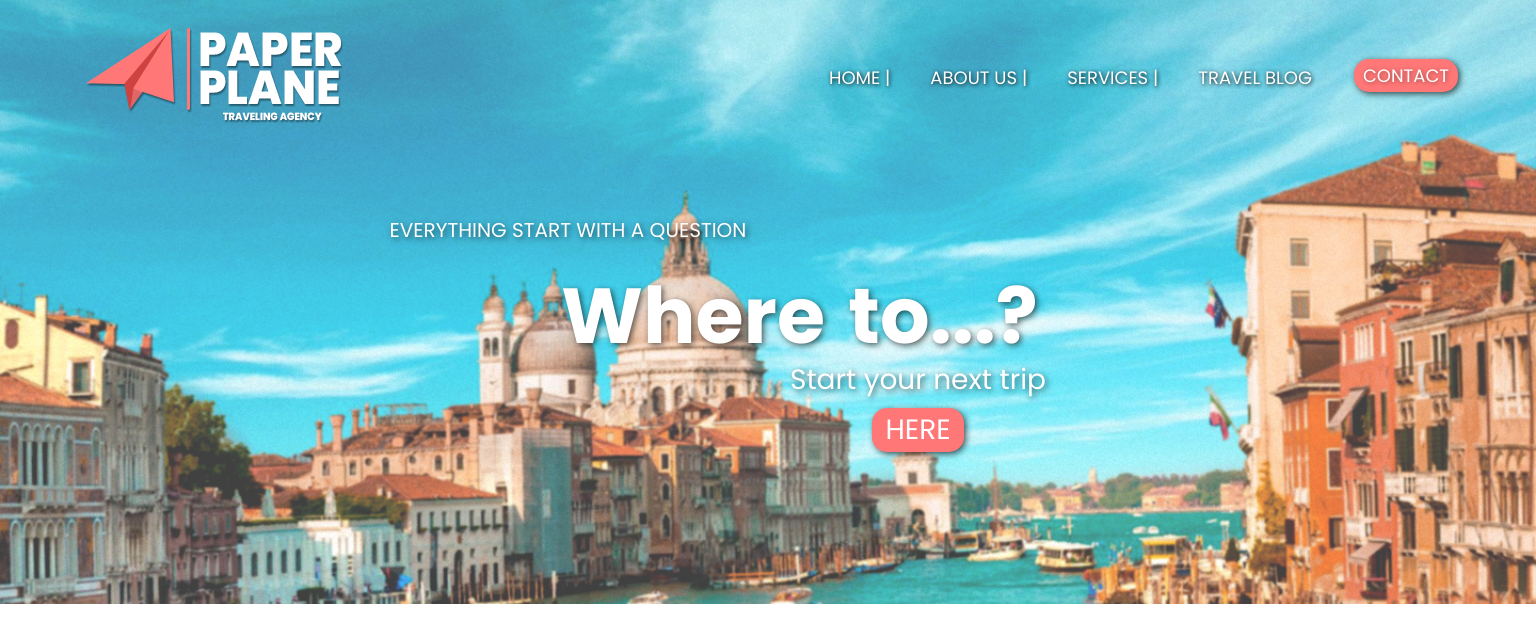
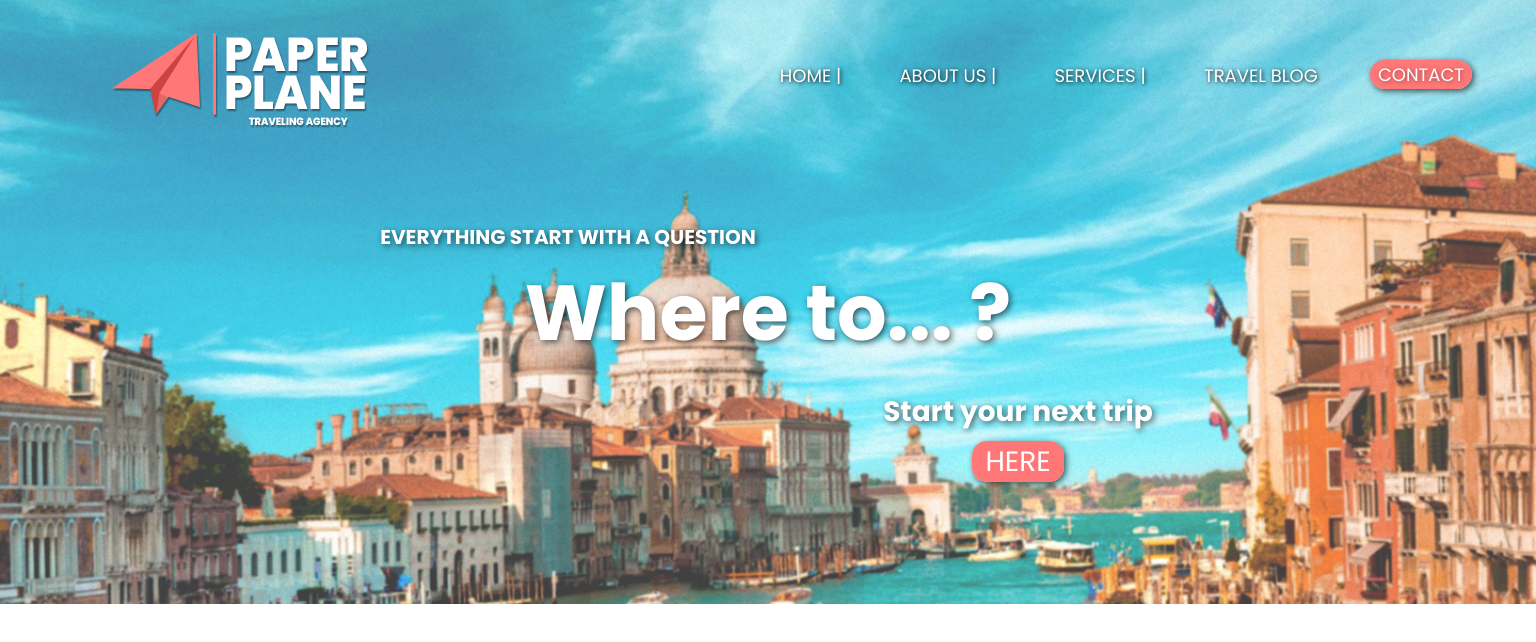
Before and after one commit to Escobar-Gonzalo/pre-entrega2-escobar, a plain HTML site: page index.html in a window 1536 px wide. Drawn offline with Linux system fonts and the light colour scheme.

Commit message:
correcion final del header de index

```diff
--- a/css/style.css
+++ b/css/style.css
@@ -1,92 +1,63 @@
 *{
     margin: 0;
     padding: 0;
-    box-sizing: border-box;
-}
+    box-sizing: border-box;}
 
 @media only screen and (min-width: 0px) {
 
 
 .wraper01{
     display: grid;
-    grid-template-areas:
-    "header"
-    "main01"
-    "footer";
+    width:100%;
+    height: 100vh;
     grid-template-columns: 100%;
-    grid-template-rows: 657px 1000px 500px;
-}
+    grid-template-rows: 620px 1000px 500px;}
 
-.header01 {
-    grid-area: header;
+.headCont1 {
     display: grid;
-    grid-template-rows: 86px 80px 95px 100px 65px 45px 40px;
-    grid-template-areas:
-    "logo"
-    "navBar"
-    "title01"
-    "title02"
-    "title03"
-    "title04"
-    "kmButton"
-    ;
-    grid-template-columns: 100%;
-    justify-content: center;
+    grid-template-rows: 200px 350px;
+    align-items: center;
     background-image: url(../assets/img/banner/banner-home.jpg);
     background-position: 58%;
     background-size: cover;
-    background-repeat: no-repeat;
-    height: 580px;
-}
+    background-repeat: no-repeat;}
 
-.sNavBar{
-    grid-area: navBar;
+.navBar{
+    display: grid;
+    grid-template-rows: 1fr 40px 30px;
+    justify-items: center;
+    align-items: center;}
+
+.logo {
     display: flex;
-    flex-direction: column;
-    justify-content: space-evenly;
-}
+    width: 100%;
+    justify-content: center;
+    margin-bottom: 10px;}
 
-.logo{
-    grid-area: logo;
-    display: flex;
-    justify-content: center;
-    align-self: center;
-    padding-top: 10px;
-}
+.logo img{
+    height: 62px;
+    width: 162px;}
 
-.logo a img{
-    height: 65px;
-    width: 180px;
-
-}
-
-.sNavBar ul{
+.navBar ul{
+    width: 100%;
     display: flex;
     flex-direction: row;
-    justify-content: center;
-    justify-self: center;
-    align-self: space-evenly;
-    margin: 4px;
-    margin-top: 8px;
-    list-style: none;
-    }
+    justify-content: space-evenly;
+    list-style: none;}
 
-.sNavBar li a {
+.navBar li a {
     text-decoration: none;
     color: white;
     text-transform: uppercase;
     font-family: 'Poppins', sans-serif;
     font-size: 14px;
-    text-shadow: 1px 1px 4px black;
-    margin: 4px;
-}
+    text-shadow: 1px 1px 4px black;}
 
-.contactButton{
-    display: flex;
-    flex-direction: row;
-    justify-content: center;
-    margin-top: 12px;
-}
+.headerText{
+    display: grid;
+    grid-template-rows: 1fr 1fr 1fr 1fr;
+    justify-items: center;
+    align-items: center;}
 
 .contactButton a {
     text-decoration: none;
@@ -98,76 +69,34 @@
     font-size: 14px;
     background-color: #FF7777;
     padding: 2px 8px 2px 8px;
-    box-shadow: 2px 2px 6px rgba(0, 0, 0, 0.674);
-}
+    box-shadow: 2px 2px 6px rgba(0, 0, 0, 0.674);}
 
 .mainUpTitle{
-    grid-area: title01;
-    display: flex;
-    justify-content: center;
-    align-items: center;
     text-align: center;
-    font-size: normal;
     text-transform: uppercase;
     font-size: 18px;
     color: white;
     font-family: 'Poppins', sans-serif;
     text-shadow: 2px 2px 6px rgba(0, 0, 0, 0.632);
-    padding-top: 25px;
-}
+    margin-bottom: 25px;}
 
-.mainTitle01{
-    grid-area: title02;
-    display: flex;
-    justify-content: center;
-    align-items: center;
+.mainTitle{
     text-align: center;
-    font-style: normal;
-    font-size: 50px;
+    font-size: 48px;
     color: white;
     font-family: 'Poppins', sans-serif;
-    text-shadow: 2px 2px 6px rgba(0, 0, 0, 0.632);
-    padding-right: 45px;
-    padding-bottom: 20px;
-}
-
-.mainTitle02{
-    grid-area: title03;
-    display: flex;
-    justify-content: center;
-    align-items: center;
-    text-align: center;
-    font-style: normal;
-    font-size: 50px;
-    color: white;
-    font-family: 'Poppins', sans-serif;
-    text-shadow: 2px 2px 6px rgba(0, 0, 0, 0.632);
-    padding-bottom: 60px;
-    padding-left: 120px;
-}
-
+    text-shadow: 2px 2px 6px rgba(0, 0, 0, 0.632);}
 
 .mainSubTitle{
-    grid-area: title04;
-    display: flex;
-    justify-content: center;
-    align-items: center;
     text-align: center;
-    font-style: normal;
     font-size: 24px;
     color: white;
     font-family: 'Poppins', sans-serif;
     text-shadow: 2px 2px 6px rgba(0, 0, 0, 0.632);
-    padding-bottom: 20px;
-}
+    margin-top: 10px;}
 
 .hereButton{
-    grid-area: kmButton;
-    display: flex;
-    flex-direction: row;
-    justify-content: center;
-    align-self: center;
-}
+    margin-bottom: 16px;}
 
 .hereButton a {
     text-decoration: none;
@@ -179,109 +108,72 @@
     font-size: 28px;
     background-color: #FF7777;
     padding: 1px 13px 1px 13px;
-    box-shadow: 2px 2px 6px rgba(0, 0, 0, 0.674);
+    box-shadow: 2px 2px 6px rgba(0, 0, 0, 0.674);}
 }
 
-.main01{
-    grid-area: main01;
-    display: flex;
-    justify-content: center;
-}
+                   /* TABLET   */
 
 
-.footerCont{
-    grid-area: footer;
-    display: flex;
-    justify-content: center;
-}
-
-}
 
 @media only screen and (min-width: 768px) {
 
     .wraper01{
         display: grid;
-        grid-template-areas:
-        "header"
-        "main01"
-        "footer";
+        width: 100%;
+        height: 100vh;
         grid-template-columns: 100%;
-        grid-template-rows: 657px 1000px 500px;
+        grid-template-rows: 595px 1000px 500px;
     }
 
-    .header01 {
-        grid-area: header;
+    .headCont1 {
         display: grid;
-        grid-template-rows: 80px 95px 100px 65px 45px 40px;
-        grid-template-areas:
-        "mNavBar"
-        "title01"
-        "title02"
-        "title03"
-        "title04"
-        "kmButton"
-        ;
-        grid-template-columns: 100%;
-        justify-content: center;
+        grid-template-rows: 100px auto;
+        flex-direction: row;
+        align-items: center;
         background-image: url(../assets/img/banner/banner-home.jpg);
         background-position: 80%;
         background-size: cover;
-        background-repeat: no-repeat;
-        height: 592px;
-    }
+        background-repeat: no-repeat;;}
 
-    .mNavBar{
-        grid-area: mNavBar;
+    .navBar{
+        display: grid;
+        grid-template-columns: auto auto auto;
+        grid-template-rows: auto;}
+
+    .logo{
+        margin-bottom: 0px;
+        animation: fadeIn 1.2s;}
+
+        @keyframes fadeIn {
+            0% {opacity: 0;}
+            100% {opacity:1;}}
+
+    .logo img{
+        height: 82px;
+        width: 216px;}
+
+
+    .navBar ul{
+        width: 100%;
         display: flex;
         flex-direction: row;
-        justify-content: space-between;
-    }
+        justify-content: space-evenly;
+        list-style: none;
+        margin-bottom: 9px;
+        margin-left: 13px;}
 
-    .logo{
-        display: flex;
-        padding-left: 20px;
-
-    }
-
-    .logo a img{
-        height: 76px;
-        width: 200px;
-
-    }
-
-    .sNavBar{
-        display: grid;
-        grid-template-columns: 400px 120px;
-        grid-template-rows: 80px;
-        grid-template-areas:
-        "ul cB"
-        ;
-    }
-
-    .sNavBar ul{
-        grid-area: ul;
-        list-style: none;
-        display: flex;
-        padding-top: 21px;
-        padding-left: 25px;
-    }
-
-
-    .sNavBar li a {
+    .navBar li a {
         text-decoration: none;
+        animation: fadeIn 1.2s;
         color: white;
         text-transform: uppercase;
         font-family: 'Poppins', sans-serif;
         font-size: 16px;
-        text-shadow: 1px 1px 4px black;
-    }
+        text-shadow: 1px 1px 4px black;}
 
     .contactButton{
-        grid-area: cB;
-        align-items: center;
-        margin-top: 0px;
-        padding-right: 20px;
-    }
+        margin-bottom: 12px;
+        animation: fadeIn 1.2s;}
 
     .contactButton a {
         text-decoration: none;
@@ -297,74 +189,44 @@
         box-shadow: 2px 2px 6px rgba(0, 0, 0, 0.674);
     }
 
+    .headerText{
+        display: grid;
+        grid-template-rows: 80px 100px 80px 80px;
+        justify-items: center;
+        align-items: center;
+        margin-bottom: 20px;}
+
     .mainUpTitle{
-        grid-area: title01;
-        display: flex;
-        align-items: center;
-        font-size: normal;
+        text-align: center;
         text-transform: uppercase;
         font-size: 20px;
         color: white;
         font-family: 'Poppins', sans-serif;
         text-shadow: 2px 2px 6px rgba(0, 0, 0, 0.632);
-        padding-top: 75px;
-        padding-right: 300px;
-    }
+        margin-bottom: 0px;
+        padding-right: 12px;}
 
-    .mainTitle01{
-        grid-area: title02;
-        display: flex;
-        justify-content: center;
-        align-items: center;
+    .mainTitle{
         text-align: center;
-        font-style: normal;
-        font-size: 58px;
+        font-size: 68px;
         color: white;
         font-family: 'Poppins', sans-serif;
         text-shadow: 2px 2px 6px rgba(0, 0, 0, 0.632);
-        padding-right: 150px;
-        padding-top: 30px;
-    }
-
-    .mainTitle02{
-        grid-area: title03;
-        display: flex;
-        justify-content: center;
-        align-items: center;
-        text-align: center;
-        font-style: normal;
-        font-size: 58px;
-        color: white;
-        font-family: 'Poppins', sans-serif;
-        text-shadow: 2px 2px 6px rgba(0, 0, 0, 0.632);
-        padding-bottom: 50px;
-        padding-left: 120px;
-    }
-
+        margin-bottom: 0px;
+        padding-bottom: 20px;}
 
     .mainSubTitle{
-        grid-area: title04;
-        display: flex;
-        justify-content: center;
-        align-items: center;
         text-align: center;
-        font-style: normal;
         font-size: 26px;
         color: white;
         font-family: 'Poppins', sans-serif;
         text-shadow: 2px 2px 6px rgba(0, 0, 0, 0.632);
-        padding-bottom: 20px;
-        padding-left: 150px;
-    }
+        margin-top: 50px;
+        padding-bottom: 10px;}
 
     .hereButton{
-        grid-area: kmButton;
-        display: flex;
-        flex-direction: row;
-        justify-content: center;
-        align-self: center;
-        padding-left: 150px;
-    }
+        margin-bottom: 20px;
+        padding-bottom: 0px;}
 
     .hereButton a {
         text-decoration: none;
@@ -373,106 +235,74 @@
         color: white;
         text-transform: uppercase;
         font-family: 'Poppins', sans-serif;
-        font-size: 28px;
+        font-size: 26px;
         background-color: #FF7777;
         padding: 1px 13px 1px 13px;
-        box-shadow: 2px 2px 6px rgba(0, 0, 0, 0.674);
+        box-shadow: 2px 2px 6px rgba(0, 0, 0, 0.674);}}
+
+                    /* DESKTOP   */
+
+@media only screen and (min-width: 1440px) {
+    .wraper01{
+        display: grid;
+        width: 100%;
+        height: 100vh;
+        grid-template-columns: 100%;
+        grid-template-rows: 604px 1000px 500px;
     }
 
-}
-
-@media only screen and (min-width: 1440px) {
-
-    .wraper01{
+    .headCont1 {
         display: grid;
-        grid-template-areas:
-        "header"
-        "main01"
-        "footer";
-        grid-template-columns: 100%;
-        grid-template-rows: 657px 1000px 500px;
-    }
-
-    .header01 {
-        grid-area: header;
-        display: grid;
-        grid-template-rows: 80px 95px 100px 65px 45px 40px;
-        grid-template-areas:
-        "mNavBar"
-        "title01"
-        "title02"
-        "title03"
-        "title04"
-        "kmButton"
-        ;
-        grid-template-columns: 100%;
-        justify-content: center;
+        grid-template-rows: 100px auto;
+        flex-direction: row;
+        align-items: center;
         background-image: url(../assets/img/banner/banner-home.jpg);
         background-position: 80%;
         background-size: cover;
-        background-repeat: no-repeat;
-        height: 604px;
-    }
+        background-repeat: no-repeat;;}
 
-    .mNavBar{
-        grid-area: mNavBar;
+    .navBar{
+        display: grid;
+        grid-template-columns: auto auto 200px;
+        grid-template-rows: auto;
+        margin-top: 60px;}
+
+    .logo{
+        margin-bottom: 0px;
+        margin-right: 200px;
+        animation: fadeIn 1.2s;}
+
+        @keyframes fadeIn {
+            0% {opacity: 0;}
+            100% {opacity:1;}}
+
+    .logo img{
+        height: 103px;
+        width: 270px;}
+
+
+    .navBar ul{
+        width: 100%;
         display: flex;
         flex-direction: row;
-        justify-content: space-between;
-    }
+        justify-content: space-evenly;
+        list-style: none;
+        margin-bottom: 9px;
+        margin-left: 80px;}
 
-    .logo{
-        display: flex;
-        padding-left: 80px;
-        padding-top: 70px;
-
-    }
-
-    .logo a img{
-        height: 103px;
-        width: 270px;
-
-    }
-
-    .sNavBar{
-        display: grid;
-        grid-template-columns: auto 120px;
-        grid-template-rows: 80px;
-        grid-template-areas:
-        "ul cB"
-        ;
-        align-items: center;
-        padding-top: 35px;
-        padding-right: 80px;
-    }
-
-    .sNavBar ul{
-        grid-area: ul;
-        list-style: none;
-        padding-top: 0px;
-        padding-left: 0px;
-    }
-
-
-
-    .sNavBar li a {
+    .navBar li a {
         text-decoration: none;
+        animation: fadeIn 1.2s;
         color: white;
         text-transform: uppercase;
         font-family: 'Poppins', sans-serif;
         font-size: 18px;
-        text-shadow: 1px 1px 4px black;
-        margin-left: 20px;
-        margin-right: 20px;
-    }
+        text-shadow: 1px 1px 4px black;}
 
     .contactButton{
-        grid-area: cB;
-        align-items: center;
-        margin-top: 0px;
-        padding-right: 0px;
-        margin-left: 20px;
-    }
+        margin-bottom: 12px;
+        margin-right: 30px;
+        animation: fadeIn 1.2s;}
 
     .contactButton a {
         text-decoration: none;
@@ -484,81 +314,53 @@
         font-size: 18px;
         text-shadow: 1px 1px 4px rgba(0, 0, 0, 0.389);
         background-color: #FF7777;
-        padding: 3px 9px 3px 9px;
-        box-shadow: 2px 2px 6px rgba(0, 0, 0, 0.674);
-    }
+        padding: 2px 8px 2px 8px;
+        box-shadow: 2px 2px 6px rgba(0, 0, 0, 0.674);}
+
+    .headerText{
+        display: grid;
+        grid-template-rows: 80px 100px 80px 80px;
+        justify-items: center;
+        align-items: center;
+        margin-bottom: 20px;}
 
     .mainUpTitle{
-        grid-area: title01;
-        display: flex;
-        align-items: center;
-        font-size: normal;
+        text-align: center;
         text-transform: uppercase;
         font-size: 20px;
         color: white;
         font-family: 'Poppins', sans-serif;
         text-shadow: 2px 2px 6px rgba(0, 0, 0, 0.632);
-        padding-top: 150px;
-        padding-right: 400px;
-    }
+        margin-bottom: 0px;
+        padding-top: 50px;
+        padding-right: 400px;}
 
-    .mainTitle01{
-        grid-area: title02;
-        display: flex;
-        justify-content: center;
-        align-items: center;
+    .mainTitle{
         text-align: center;
-        font-style: normal;
         font-size: 78px;
         color: white;
         font-family: 'Poppins', sans-serif;
         text-shadow: 2px 2px 6px rgba(0, 0, 0, 0.632);
-        padding-right: 150px;
-        padding-top: 140px;
-    }
-
-    .mainTitle02{
-        grid-area: title03;
-        display: flex;
-        justify-content: center;
-        align-items: center;
-        text-align: center;
-        font-style: normal;
-        font-size: 78px;
-        color: white;
-        font-family: 'Poppins', sans-serif;
-        text-shadow: 2px 2px 6px rgba(0, 0, 0, 0.632);
-        padding-top: 40px;
-        padding-left: 350px;
-    }
-
+        margin-bottom: 0px;
+        padding-top: 20px;
+        padding-bottom: 0px;}
 
     .mainSubTitle{
-        grid-area: title04;
-        display: flex;
-        justify-content: center;
-        align-items: center;
         text-align: center;
-        font-style: normal;
         font-size: 28px;
         color: white;
         font-family: 'Poppins', sans-serif;
         text-shadow: 2px 2px 6px rgba(0, 0, 0, 0.632);
-        padding-top: 40px;
-        padding-left: 300px;
-    }
+        margin-top: 50px;
+        padding-bottom: 10px;
+        padding-left: 500px;}
 
     .hereButton{
-        grid-area: kmButton;
-        display: flex;
-        flex-direction: row;
-        justify-content: center;
-        align-self: center;
-        padding-top: 50px;
-        padding-left: 300px;
-    }
+        padding-left: 500px;}
 
     .hereButton a {
+        width: 105px;
+        height: 30px;
         text-decoration: none;
         border-radius: 15px;
         text-align: center;
@@ -568,7 +370,4 @@
         font-size: 28px;
         background-color: #FF7777;
         padding: 1px 13px 1px 13px;
-        box-shadow: 2px 2px 6px rgba(0, 0, 0, 0.674);
-    }
-
-}
+        box-shadow: 2px 2px 6px rgba(0, 0, 0, 0.674);}}
--- a/index.html
+++ b/index.html
@@ -12,12 +12,10 @@
     <link rel="stylesheet" href="./css/style.css">
 </head>
 <body class="wraper01">
-        <header id="top" class="header01">
-            <div class="mNavBar">
+        <header id="top" class="headCont1">
+            <nav class="navBar">
                 <div class="logo">
-                    <a href="./index.html"> <img src="./assets/img/logo/logo.PNG" alt="logo de la pagina"></a>
-                </div>
-                <nav class="sNavBar">
+                    <a href="./index.html"> <img src="./assets/img/logo/logo.PNG" alt="logo de la pagina"></a></div>
                 <ul>
                     <li><a href="./index.html">Home |</a></li>
                     <li><a href="./pages/AboutUs.html">About Us |</a></li>
@@ -26,12 +24,12 @@
                 </ul>
                 <div class="contactButton"><a href="./pages/Contact.html">Contact</a></div>
                 </nav>
+            <div class="headerText">
+                <h3 class="mainUpTitle">Everything start with a question</h3>
+                <h2 class="mainTitle">Where to... ?</h2>
+                <h3 class="mainSubTitle">Start your next trip</h3>
+            <div class="hereButton"><a href="./pages/Contact.html">Here</a></div>
             </div>
-            <p class="mainUpTitle">everything start with a question</p>
-            <h2 class="mainTitle01">Where</h2>
-            <h3 class="mainTitle02">to...?</h3>
-            <p class="mainSubTitle">Start your next trip</p>
-            <div class="hereButton"><a href="./pages/Contact.html">Here</a></div>
         </header>
     <main class="main01">
 
```
Lines whose indentation alone changed are shown as unchanged.
